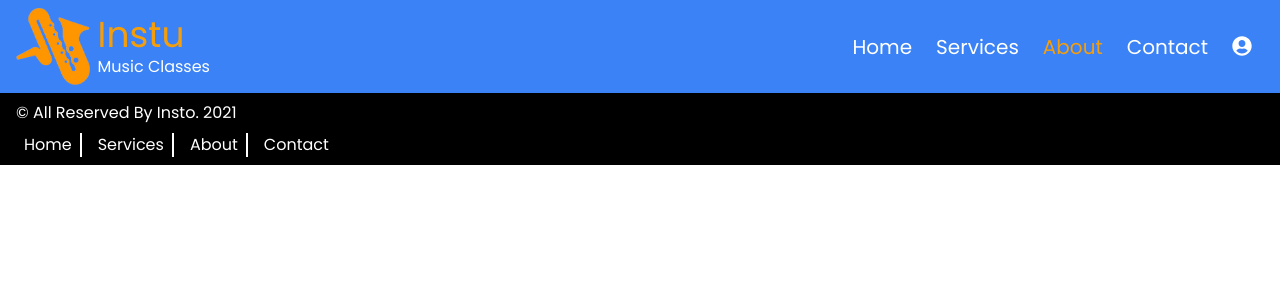
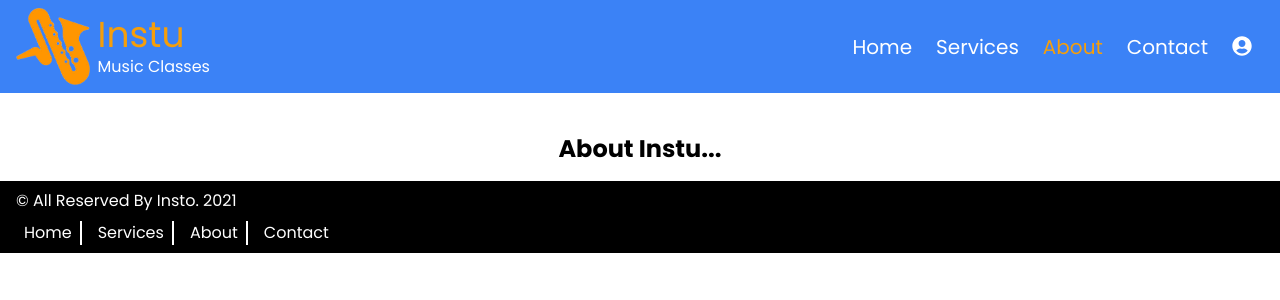
Before and after one commit to RomanSheikh99/Instru-Music-Classes, a React (Create React App) app: page /about in a window 1280 px wide. Shown: the top 300 px of the page. Built offline with nearby package versions, Linux system fonts and the light colour scheme.

Commit message:
--- Auto-Git Commit ---

```diff
--- a/src/App.js
+++ b/src/App.js
@@ -1,4 +1,5 @@
 import { BrowserRouter,Switch,Route } from "react-router-dom";
+import About from "./components/About/About";
 import Footer from "./components/Footer/Footer";
 import Header from "./components/Header/Header";
 import Home from "./components/Home/Home";
@@ -19,6 +20,9 @@ function App() {
           <Route path="/services">
             <Services></Services>
           </Route>
+          <Route path="/about">
+            <About></About>
+          </Route>
         </Switch>
         <Footer></Footer>
       </BrowserRouter>
--- /dev/null
+++ b/src/components/About/About.js
@@ -0,0 +1,11 @@
+import React from 'react';
+
+const About = () => {
+    return (
+        <div className="mt-10">
+            <h2 className="text-center my-4 text-2xl font-bold">About Instu...</h2>
+        </div>
+    );
+};
+
+export default About;
```
